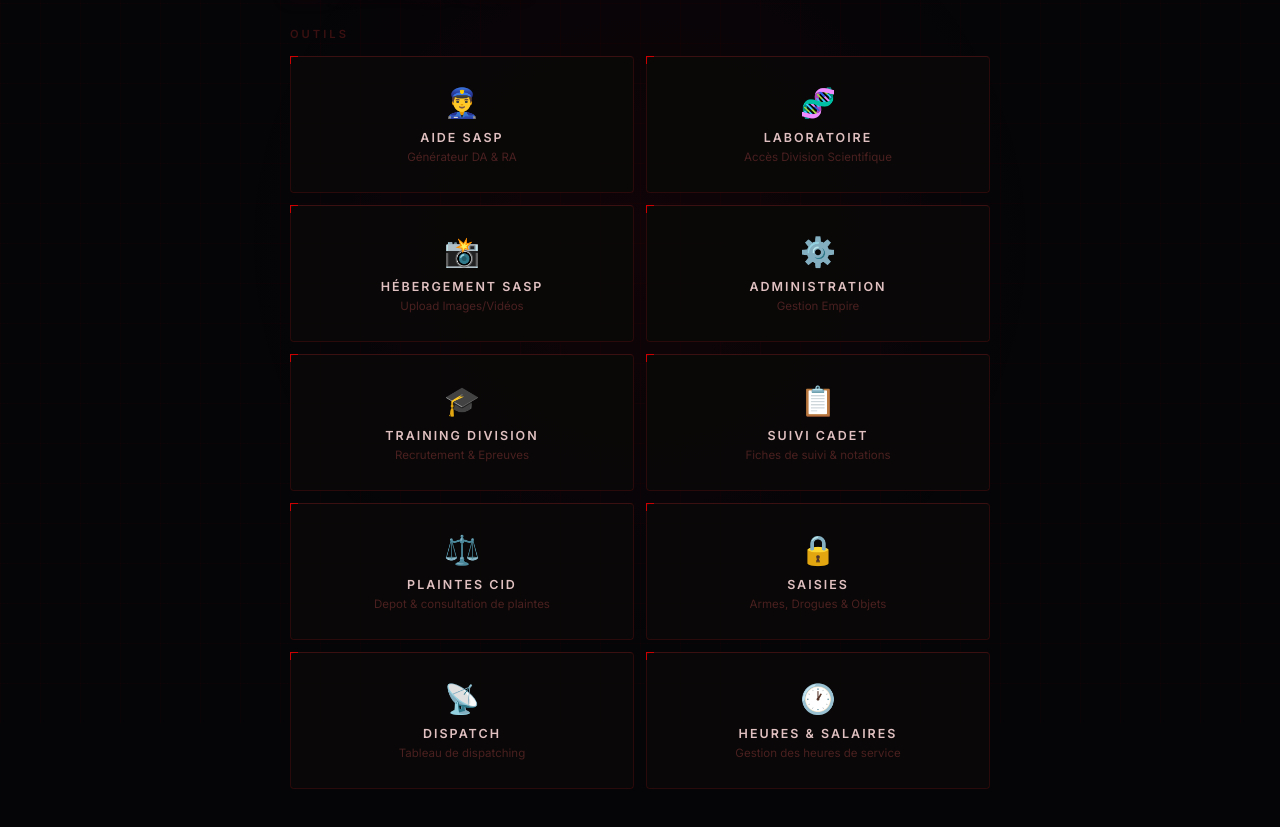
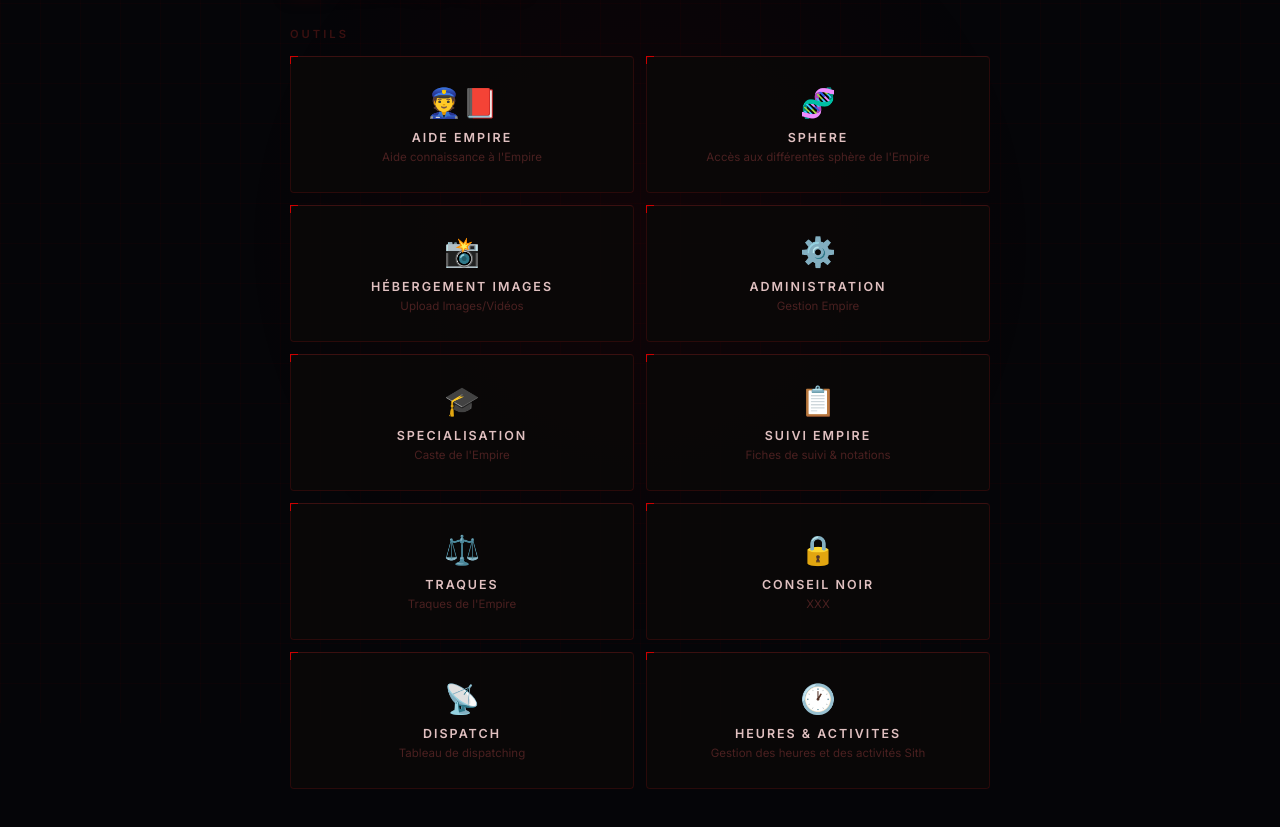
Before and after one commit to Rister30/empiretool, a website: page public/dashboard.html in a window 1280 px wide. Shown: the part 77-904 px from the top of the page. Drawn offline with Linux system fonts and the light colour scheme; sample sign-in values are in the browser's storage.

```diff
--- a/public/dashboard.html
+++ b/public/dashboard.html
@@ -153,18 +153,18 @@
 
   <div class="grid">
     <div class="card">
-      <div class="icon">👮‍♂️</div>
-      <div class="title">AIDE SASP</div>
-      <div class="desc">Générateur DA & RA</div>
+      <div class="icon">👮📕</div>
+      <div class="title">AIDE EMPIRE</div>
+      <div class="desc">Aide connaissance à l'Empire</div>
     </div>
     <div class="card">
       <div class="icon">🧬</div>
-      <div class="title">LABORATOIRE</div>
-      <div class="desc">Accès Division Scientifique</div>
+      <div class="title">SPHERE</div>
+      <div class="desc">Accès aux différentes sphère de l'Empire</div>
     </div>
     <div class="card">
       <div class="icon">📸</div>
-      <div class="title">HÉBERGEMENT SASP</div>
+      <div class="title">HÉBERGEMENT IMAGES</div>
       <div class="desc">Upload Images/Vidéos</div>
     </div>
     <div class="card" onclick="goAdmin()">
@@ -174,23 +174,23 @@
     </div>
     <div class="card">
       <div class="icon">🎓</div>
-      <div class="title">TRAINING DIVISION</div>
-      <div class="desc">Recrutement & Epreuves</div>
+      <div class="title">SPECIALISATION</div>
+      <div class="desc">Caste de l'Empire</div>
     </div>
     <div class="card">
       <div class="icon">📋</div>
-      <div class="title">SUIVI CADET</div>
+      <div class="title">SUIVI EMPIRE</div>
       <div class="desc">Fiches de suivi & notations</div>
     </div>
     <div class="card">
       <div class="icon">⚖️</div>
-      <div class="title">PLAINTES CID</div>
-      <div class="desc">Depot & consultation de plaintes</div>
+      <div class="title">TRAQUES</div>
+      <div class="desc">Traques de l'Empire</div>
     </div>
     <div class="card">
       <div class="icon">🔒</div>
-      <div class="title">SAISIES</div>
-      <div class="desc">Armes, Drogues & Objets</div>
+      <div class="title">CONSEIL NOIR</div>
+      <div class="desc">XXX</div>
     </div>
     <div class="card">
       <div class="icon">📡</div>
@@ -199,8 +199,8 @@
     </div>
     <div class="card">
       <div class="icon">🕐</div>
-      <div class="title">HEURES & SALAIRES</div>
-      <div class="desc">Gestion des heures de service</div>
+      <div class="title">HEURES & ACTIVITES</div>
+      <div class="desc">Gestion des heures et des activités Sith</div>
     </div>
   </div>
 
```
Also changed, not shown: public/roster.html (+1 -1 lines).
